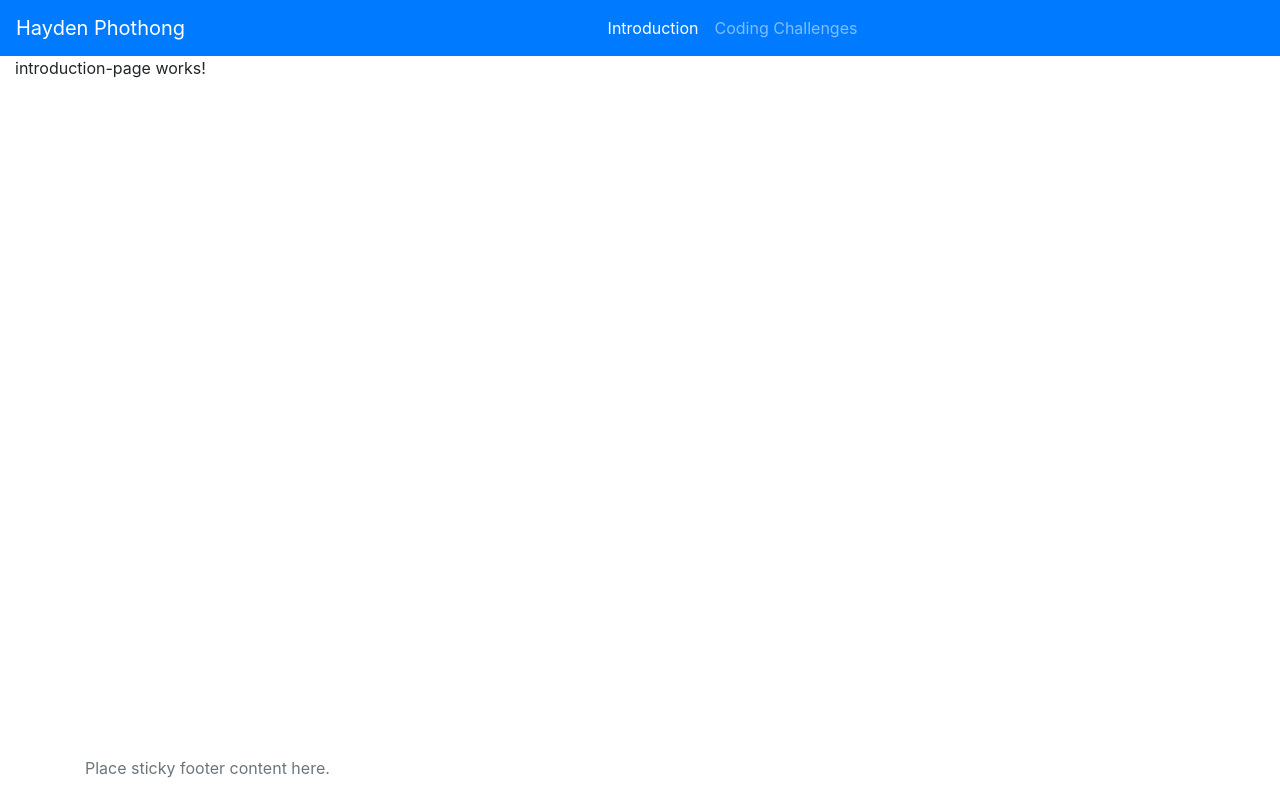
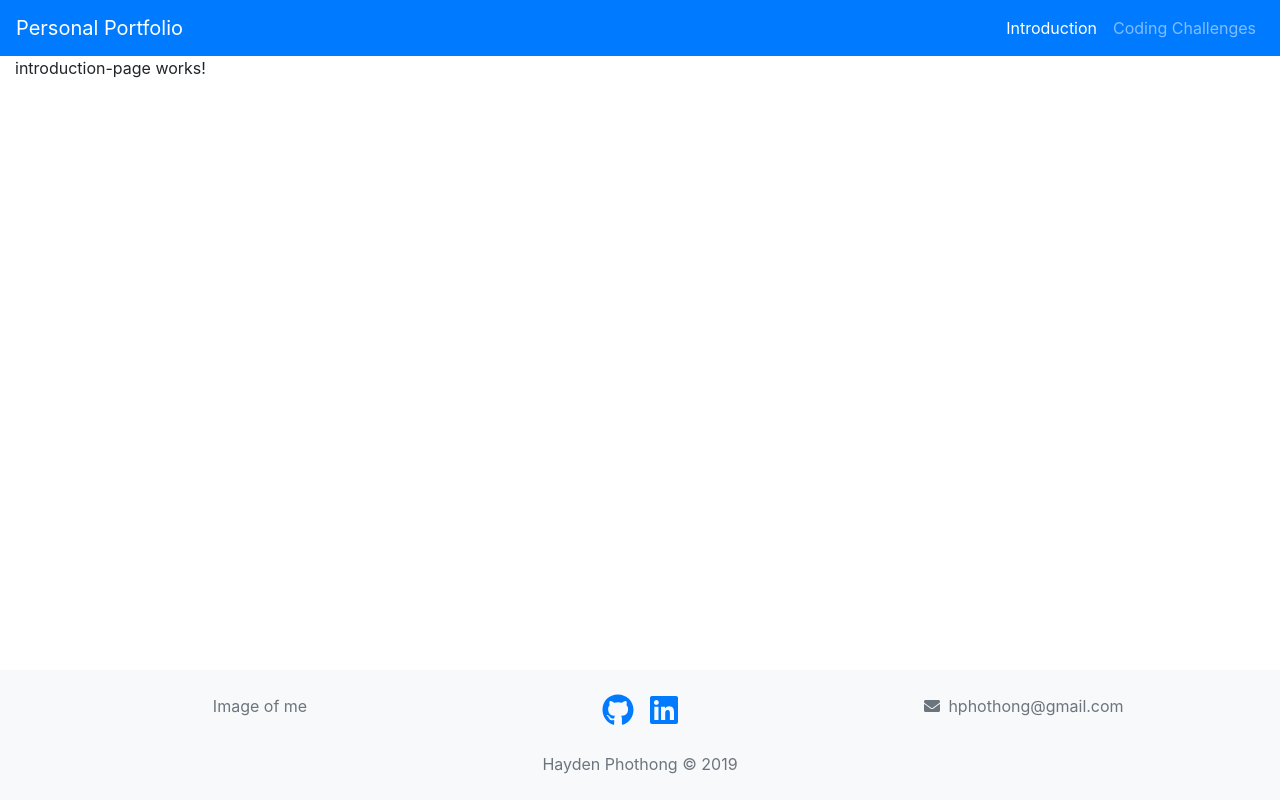
Before and after one commit to hphothong/personal-portfolio-angular, an Angular app: page /introduction in a window 1280 px wide. Built offline with nearby package versions, Linux system fonts and the light colour scheme.

Commit message:
fixing footer icons for fontawesome

```diff
--- a/angular.json
+++ b/angular.json
@@ -26,9 +26,10 @@
             "assets": ["src/favicon.ico", "src/assets"],
             "styles": [
               "src/styles.sass",
-              "node_modules/bootstrap/dist/css/bootstrap.min.css"
+              "node_modules/bootstrap/dist/css/bootstrap.min.css",
+              "node_modules/@fortawesome/fontawesome-free/css/all.css"
             ],
-            "scripts": []
+            "scripts": ["node_modules/@fortawesome/fontawesome-free/js/all.js"]
           },
           "configurations": {
             "production": {
--- a/src/app/components/footer/footer.component.html
+++ b/src/app/components/footer/footer.component.html
@@ -1,5 +1,28 @@
-<footer class="footer mt-auto py-3">
+<footer class="footer mt-auto py-4 bg-light text-muted">
   <div class="container">
-    <span class="text-muted">Place sticky footer content here.</span>
+    <div class="row text-center justify-content-center">
+      <div class="col">
+        <span>Image of me</span>
+      </div>
+      <div class="col">
+        <div class="row justify-content-center">
+          <a href="https://www.github.com/hphothong"
+            ><i class="fab fa-github fa-2x mx-2"></i
+          ></a>
+          <a href="https://www.linkedin.com/in/hayden-phothong-a23933129"
+            ><i class="fab fa-linkedin fa-2x mx-2"></i
+          ></a>
+        </div>
+        <div class="row justify-content-center">
+          <span class="mt-4">Hayden Phothong &copy; 2019</span>
+        </div>
+      </div>
+      <div class="col">
+        <div class="row justify-content-center">
+          <i class="fa fa-envelope mt-1 mx-2"></i
+          ><span class="align-top">hphothong@gmail.com</span>
+        </div>
+      </div>
+    </div>
   </div>
 </footer>
--- a/src/app/components/navbar/navbar.component.html
+++ b/src/app/components/navbar/navbar.component.html
@@ -1,6 +1,6 @@
 <nav class="navbar navbar-expand-sm bg-primary navbar-dark">
-  <a class="navbar-brand" routerLink="/introduction">Hayden Phothong</a>
-  <ul class="navbar-nav m-auto">
+  <a class="navbar-brand" routerLink="/introduction">Personal Portfolio</a>
+  <ul class="navbar-nav ml-auto">
     <li class="nav-item">
       <a
         class="nav-link"
--- a/src/styles.sass
+++ b/src/styles.sass
@@ -3,10 +3,9 @@ html
 
 body
     min-height: 100%
-    margin-bottom: 60px
+    margin-bottom: 100px
 
 .footer
     position: absolute
     bottom: 0
     width: 100%
-    height: 60px
```
Also changed, not shown: package.json (+7 -4 lines), 1 other file (tests, documents, lock files or other folders).
